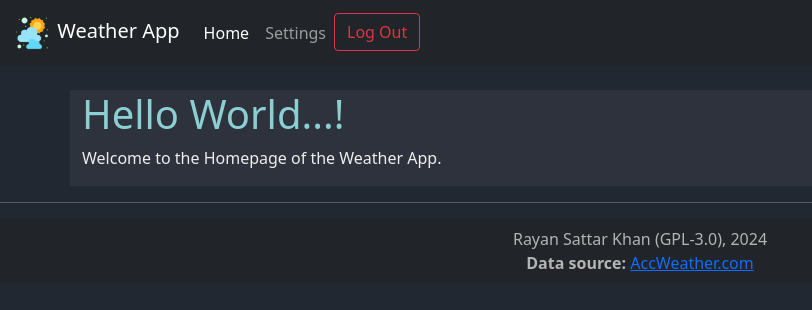
After one commit to rayansattarkhan/Weather-App, a Flask app: page /home in a window 1280 px wide. The commit adds this page. Shown: the top 310 px of the page, without its empty margins (0-812 px from the left). Run offline with Flask 3, Linux system fonts and the light colour scheme; data that the repository does not hold is empty; some libraries are stand-ins or nearby versions.

Commit message:
Structure updated, dummy data from AccuWeather.com API

```diff
--- a/requirements.txt
+++ b/requirements.txt
@@ -1,8 +1,13 @@
 blinker==1.7.0
+certifi==2024.2.2
+charset-normalizer==3.3.2
 click==8.1.7
 colorama==0.4.6
 Flask==3.0.2
+idna==3.6
 itsdangerous==2.1.2
 Jinja2==3.1.3
 MarkupSafe==2.1.5
+requests==2.31.0
+urllib3==2.2.1
 Werkzeug==3.0.1
--- a/src/main.py
+++ b/src/main.py
@@ -5,7 +5,9 @@ def main():
 
 	if debug == True:
 		app.run(
-			debug=True
+			debug=True,
+			host="0.0.0.0",
+			port=5000
 		)
 	elif debug == False:
 		app.run()
--- a/src/weather_app/routes.py
+++ b/src/weather_app/routes.py
@@ -1,6 +1,51 @@
 from weather_app import app
 from flask import render_template
+from requests import request
+from pprint import pprint
+from os import getcwd
 
-@app.route("/")
+
+login = True # Login flag for debugging, True or False
+
+
+@app.route("/home")
 def home():
-	return render_template("index.html", title="Homepage")
+	"""Handles request for the Homepage of the application. Trigered by
+	the `/home` via the localhost, i.e: `localhost:port/home`.
+
+	Returns:
+
+	`render_template()` - Renders the HTML template through Jinja, with
+	additional parameters.
+	"""
+	method = "GET"
+	url = "http://dataservice.accuweather.com/locations/v1/adminareas/PK?apikey=7wyLbCopjj0TMByxVc0jpGEOs9T2H6NZ&language=en-us&offset=100"
+	response = request(method, url)
+	response_in_json = response.json()
+	pprint(response_in_json)
+
+	pwd = getcwd()
+	with open(f"{pwd}\\src\\weather_app\\recieveddata.txt", "r") as data_file:
+		areas = data_file.readline()
+		areas = list(areas)
+		for area in areas:
+			pprint(area)
+
+	with open("recieved_data.txt", "a") as data_file:
+		for area in response_in_json:
+			data_file.writelines(area)
+
+	return render_template("index.html", title="Homepage", login=login)
+
+
+@app.route("/settings")
+def settings():
+	"""Handles request for the Settings page of the application. Trigered by
+	the `/home` via the localhost, i.e: `localhost:port/settings`.
+
+	Returns:
+
+	`render_template()` - Renders the HTML template through Jinja, with
+	additional parameters.
+	"""
+	return render_template("index.html", title="Settings", login=login)
--- a/src/weather_app/static/css/main.css
+++ b/src/weather_app/static/css/main.css
@@ -1,4 +1,4 @@
-body, p{
+body{
 	background-color: #222831 !important;
 	color: #EEEEEE !important;
 }
@@ -6,3 +6,19 @@ body, p{
 .my_h1{
 	color: #8CCFD3 !important;
 }
+
+footer{
+	text-align: center;
+	background-color: #212529;
+	padding-top: 8px;
+	padding-bottom: 8px;
+	color: #b4b4b4
+}
+
+.my_content{
+	background-color: #2d323c;
+}
+
+/* .footer_hr{
+	color: #EEEEEE;
+} */
--- a/src/weather_app/templates/index.html
+++ b/src/weather_app/templates/index.html
@@ -1,25 +1,23 @@
-<!DOCTYPE html>
-<html lang="en">
-	<head>
-		<meta charset="UTF-8">
+{% extends 'template.html' %}
 
-		<!-- Bootstrap link -->
-		<link rel="stylesheet" href="https://cdn.jsdelivr.net/npm/bootstrap@4.3.1/dist/css/bootstrap.min.css">
-		<link rel="icon" href="{{ url_for('static', filename='images/favicon.png') }}" type="image/x-icon">
-		<link rel="stylesheet" href="{{ url_for('static', filename='css/main.css') }}">
+{% block body %}
+	<div class="container">
+		<div class="row">
+			<div class="col"></div>
+			<div class="my_content"> <!-- My container -->
+				<div class="col-8">
+					{% if title == "Homepage" %}
+					<h1 class="my_h1">Hello World...!</h1>
+					<p class="my_content">Welcome to the Homepage of the Weather App.</p>
+					{% endif %}
 
-		<title>{{ title }}</title>
-	</head>
-
-	<body>
-		{% if title == "Homepage" %}
-			<h1 class="my_h1">Hello World...!</h1>
-			<p>Welcome to the homepage of the Weather App.</p>
-		{% endif %}
-
-		<!-- Bootstrap Scripts -->
-		<script src="https://code.jquery.com/jquery-3.3.1.slim.min.js"></script>
-		<script src="https://cdn.jsdelivr.net/npm/popper.js@1.14.7/dist/umd/popper.min.js"></script>
-		<script src="https://cdn.jsdelivr.net/npm/bootstrap@4.3.1/dist/js/bootstrap.min.js"></script>
-	</body>
-</html>
+					{% if title == "Settings" %}
+					<h1 class="my_h1">The settings page.</h1>
+					<p class="my_content">This is the Settings page of the Weather app, where you can customize your settings for the application.</p>
+					{% endif %}
+				</div>
+			</div>
+			<div class="col"></div>
+		</div>
+	</div>
+{% endblock body %}
--- /dev/null
+++ b/src/weather_app/templates/template.html
@@ -0,0 +1,85 @@
+<!DOCTYPE html>
+<html lang="en">
+	<head>
+		<meta charset="UTF-8">
+		<meta name="viewport" content="width=device-width, initial-scale=1.0">
+
+		<!-- Bootstrap link -->
+		<link href="https://cdn.jsdelivr.net/npm/bootstrap@5.1.3/dist/css/bootstrap.min.css" rel="stylesheet">
+
+		<link rel="icon" href="{{ url_for('static', filename='images/favicon.png') }}" type="image/x-icon">
+		<link rel="stylesheet" href="{{ url_for('static', filename='css/main.css') }}">
+
+		<title>{{ title }}</title>
+	</head>
+
+	<body>
+		<!-- Header -->
+		<header>
+			<nav class="navbar navbar-expand-md navbar-dark bg-dark mb-4">
+				<div class="container-fluid">
+					{% if login == True %}
+						<a class="navbar-brand" href="/home">
+							<img src="{{ url_for('static', filename='images/logo_medium.png') }}" alt="Weather App Icon" height="40px" width="40px">
+							Weather App
+						</a>
+						<button class="navbar-toggler" type="button" data-bs-toggle="collapse" data-bs-target="#navbarCollapse" aria-controls="navbarCollapse" aria-expanded="false" aria-label="Toggle navigation">
+							<span class="navbar-toggler-icon"></span>
+						</button>
+						<div class="collapse navbar-collapse" id="navbarCollapse">
+							<ul class="navbar-nav me-auto mb-2 mb-md-0">
+								<li class="nav-item">
+									<a class="nav-link active" aria-current="page" href="/home">Home</a>
+								</li>
+								<li class="nav-item">
+									<a class="nav-link" href="/settings">Settings</a>
+								</li>
+								<li>
+									<form>
+										<button class="btn btn-outline-danger" type="button" alt="Logout Button">Log Out</button>
+									</form>
+								</li>
+							</ul>
+						</div>
+					{% endif %}
+
+					{% if login == False %}
+						<a class="navbar-brand" href="/home">
+							<img src="{{ url_for('static', filename='images/logo_medium.png') }}" alt="Weather App Icon" height="40px" width="40px">
+							Weather App
+						</a>
+						<button class="navbar-toggler" type="button" data-bs-toggle="collapse" data-bs-target="#navbarCollapse" aria-controls="navbarCollapse" aria-expanded="false" aria-label="Toggle navigation">
+							<span class="navbar-toggler-icon"></span>
+						</button>
+						<div class="collapse navbar-collapse" id="navbarCollapse">
+							<ul class="navbar-nav me-auto mb-2 mb-md-0">
+								<li class="nav-item">
+									<a class="nav-link active" aria-current="page" href="/home">Home</a>
+								</li>
+								<li>
+									<form>
+										<button class="btn btn-outline-success" type="button" alt="Login Button">Log In</button>
+									</form>
+								</li>
+							</ul>
+						</div>
+					{% endif %}
+				</div>
+			</nav>
+		</header>
+
+		<!-- Body -->
+		{% block body %}{% endblock body %}
+
+		<!-- Footer -->
+		<hr>
+		<footer>
+			Rayan Sattar Khan (GPL-3.0), 2024 <br>
+			<b>Data source:</b> <a href="https://www.accuweather.com/" target="_blank">AccWeather.com</a>
+		</footer>
+
+		<!-- JavaScript for Bootstrap -->
+		<script src="https://cdn.jsdelivr.net/npm/@popperjs/core@2.10.2/dist/umd/popper.min.js"></script>
+		<script src="https://cdn.jsdelivr.net/npm/bootstrap@5.1.3/dist/js/bootstrap.min.js"></script>
+	</body>
+</html>
```
Also changed, not shown: src/weather_app/recieveddata.txt (added, +56 -0 lines), README.md.
